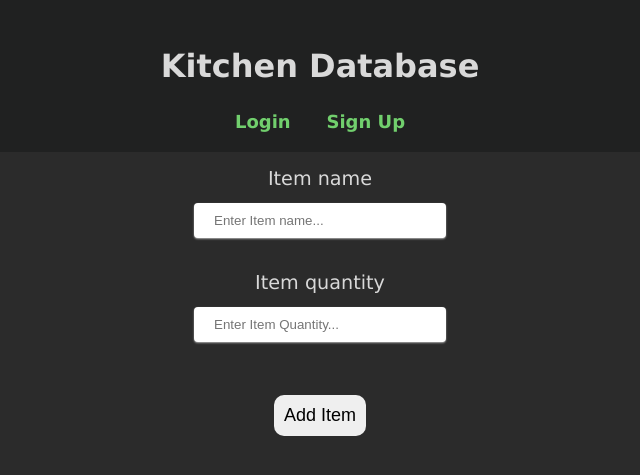
After one commit to sudoaptwhyupdate/KitchenDatabseWebsite, a Flask app: page /add_items in a window 1280 px wide. The commit adds this page. Shown: the top 475 px of the page, without its empty margins (320-960 px from the left). Run offline with Flask 2, Linux system fonts and the light colour scheme.

```diff
--- a/website/models.py
+++ b/website/models.py
@@ -14,7 +14,6 @@ from sqlalchemy.dialects import mysql
 
 class Item(db.Model):
   id = db.Column(db.Integer, primary_key=True)
-  priority = db.Column(db.Boolean())
   name = db.Column(db.String(10000))
   date = db.Column(db.DateTime(timezone=True), default=func.now())
   quantity = db.Column(db.String(10))
--- /dev/null
+++ b/website/templates/add_items.html
@@ -0,0 +1,31 @@
+{% extends "base.html" %}
+
+{% block title %}Add Items{% endblock %}
+
+{% block content %}
+
+<form method="POST">
+  <div class="form-group">
+    <label>Item name</label>
+    <input class="form-control"
+    type="text"
+    name="item"
+    id="item"
+    placeholder="Enter Item name... "/>
+  </div>
+  <div class="form-group">
+    <label>Item quantity</label>
+    <input class="form-control"
+    type="text"
+    name="quantity"
+    id="quantity"
+    placeholder="Enter Item Quantity... "/>
+  </div>
+  </div>
+  <br>
+  <div align="center">
+    <button class="submit_button" type="submit">Add Item</button>
+  </div>
+</form>
+
+{% endblock %}
--- a/website/templates/base.html
+++ b/website/templates/base.html
@@ -2,7 +2,7 @@
   <head>
     <meta charset="utf-8">
     <meta name="viewport" content="width=device-width, initial-scale=1">
-    <title>Kitchen Datbase | {% block title %}{% endblock %}</title>
+    <title>Kitchen Database | {% block title %}{% endblock %}</title>
 
     <!-- main css -->
     <link rel= "stylesheet" type= "text/css" href= "{{ url_for('static',filename='styles/style.css') }}">
@@ -13,24 +13,16 @@
       <ul>
 
         {% if user.is_authenticated %}
-        <li>
-          <a href="/">Home</a>
-        </li>
-        <li>
-          <a href="/logout">Logout</a>
-        </li>
-        <li>
-          <a href="/what_you_have">What you have</a>
-        </li>
+        <li><a href="/">Home</a></li>
+        <li><a href="/logout">Logout</a></li>
+        <li><a href="/what_you_have">What you have</a></li>
+        <li><a href="/add_items">Add Items</a></li>
 
         {% else %}
-        <li>
-          <a href="/login">Login</a>
-        </li>
-        <li>
-          <a href="/sign_up">Sign Up</a>
-        </li>
+        <li><a href="/login">Login</a></li>
+        <li><a href="/sign_up">Sign Up</a></li>
         {% endif %}
+
       </ul>
     </nav>
 
--- a/website/views.py
+++ b/website/views.py
@@ -12,6 +12,41 @@ views = Blueprint('views', __name__)
 @views.route('/')
 def home():
   return render_template("home.html", user=current_user)
+
+@login_required
+@views.route('/add_items', methods=['GET', 'POST'])
+def add_item():
+    if request.method == 'POST':
+      item = request.form.get('item')
+      quantity = request.form.get('quantity')
+
+      # searching the database
+      item_database = Item.query.filter_by(name=item).first()
+
+      # converting the quantity of items to int, sending a message if it has a letter in it
+      try:
+        if quantity == "":
+          flash("You need to enter a quantity", category='error')
+        else:
+          int(quantity)
+      except ValueError:
+        flash("You should enter your number as a quantity so that it is easier to read it later...", category='error')
+        return render_template("what_you_have.html", user=current_user)
+
+      if item_database:
+        flash("You have already entered this item!", category='error')
+      elif len(item) < 1:
+        flash("You need to enter an item...", category="error")
+      else:
+        new_item = Item(name=item, quantity=quantity, user_id=current_user.id)
+        db.session.add(new_item)
+        db.session.commit()
+        flash("Item Added", category='success')
+
+
+    return render_template("add_items.html", user=current_user)
+
+
 
 # page for displaying what is in the database
 @views.route('/what_you_have', methods=['GET', 'POST'])
```
Also changed, not shown: website/templates/what_you_have.html (+0 -16 lines), website/database.db, 1 other file.
